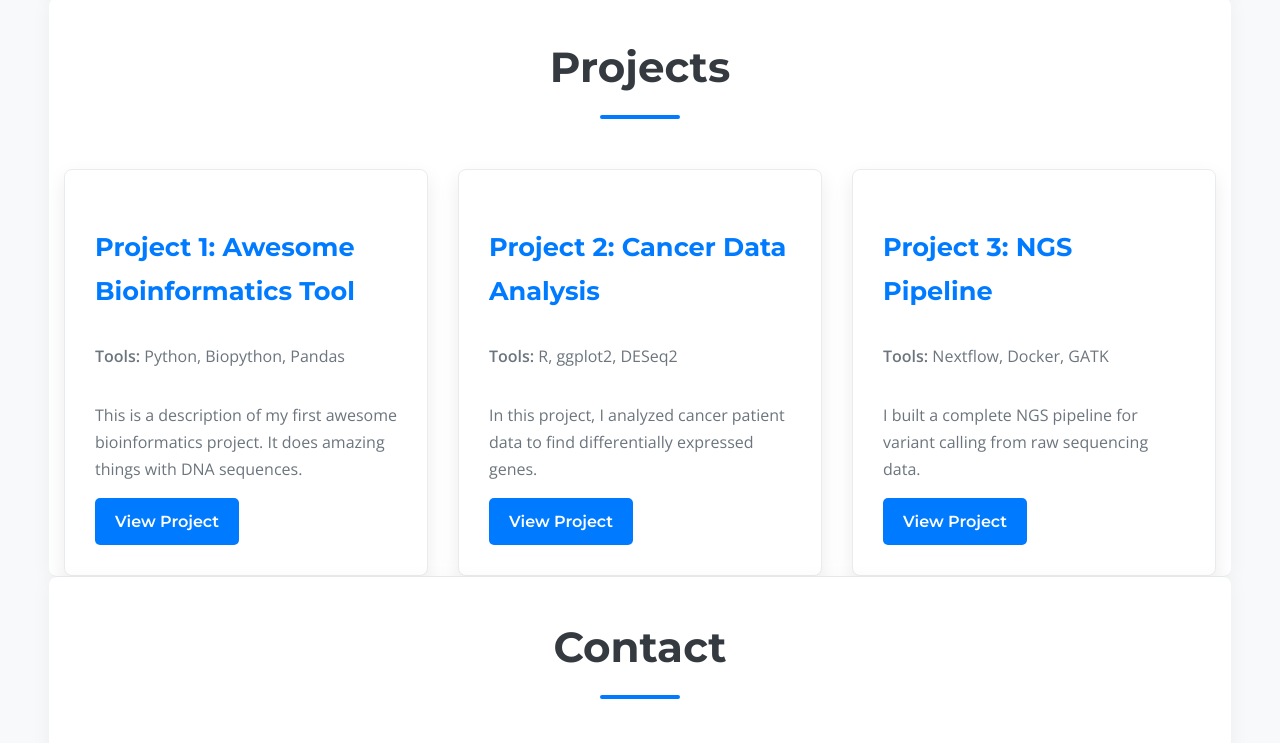
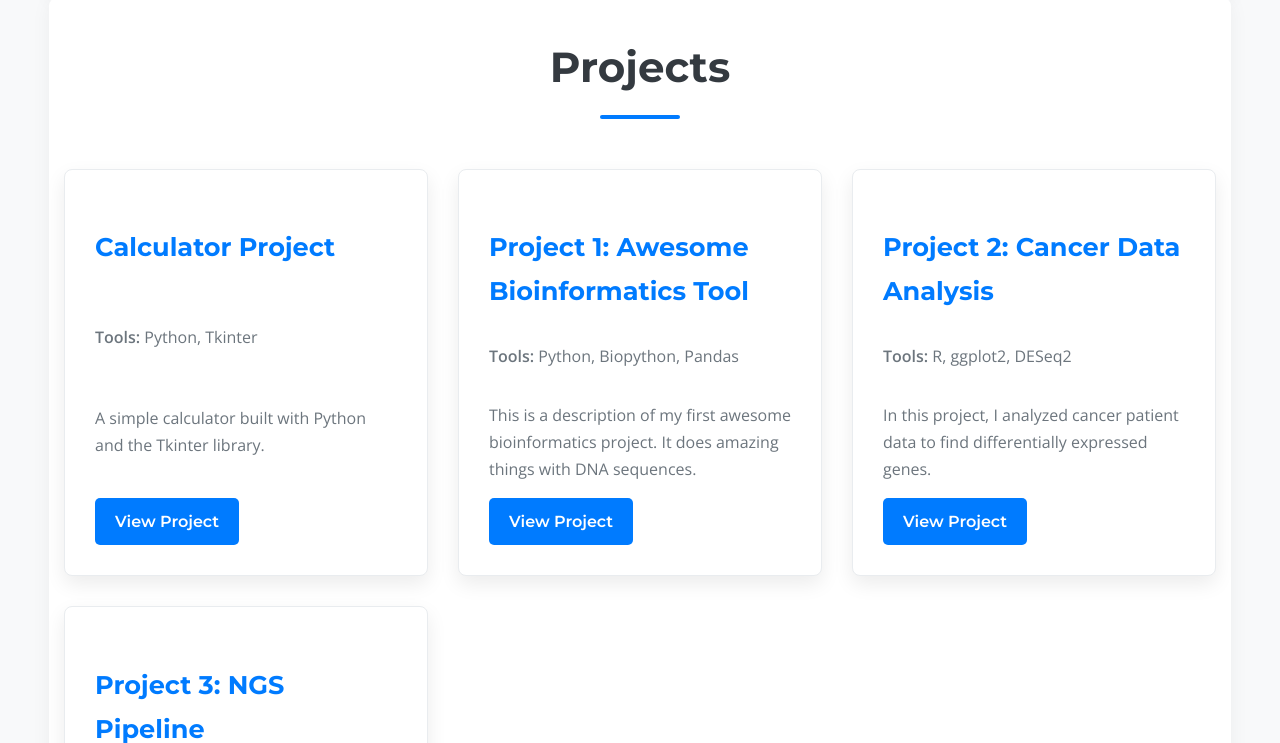
Before and after one commit to AhmadElkfrawy/portfolio-website, a plain HTML site: page index.html in a window 1280 px wide. Shown: the part 1124-1867 px from the top of the page. Drawn offline with nearby package versions, Linux system fonts and the light colour scheme.

Commit message:
Update portfolio with new project and photo

```diff
--- a/index.html
+++ b/index.html
@@ -28,7 +28,7 @@
         <section id="about" class="container">
             <h2>About Me</h2>
             <div class="about-content">
-                <img src="generic_photo.png" alt="Profile Photo" class="profile-photo">
+                <img src="my_photo.png" alt="Profile Photo" class="profile-photo">
                 <div>
                     <p>My name is Ahmed Hamada. I graduated with a degree in Biochemistry in 2023. I am currently learning Bioinformatics and working towards a career in the field. I have a background in biology, and I am studying translation, transcription, and next-generation sequencing (NGS).</p>
                     <p><a href="documents/generic_cv.pdf" target="_blank" class="cv-link">Download CV</a></p>
--- a/projects.json
+++ b/projects.json
@@ -1,4 +1,14 @@
 [
+    {
+        "title": {
+            "en": "Calculator Project"
+        },
+        "tools": "Python, Tkinter",
+        "description": {
+            "en": "A simple calculator built with Python and the Tkinter library."
+        },
+        "link": "https://github.com/AhmadElkfrawy/calculator_project"
+    },
     {
         "title": {
             "en": "Project 1: Awesome Bioinformatics Tool"
```
Also changed, not shown: documents/my_photo.png (added), my_photo.png (added).
